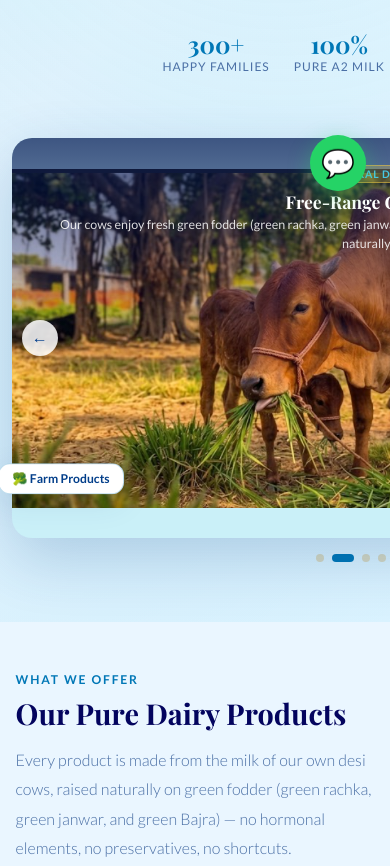
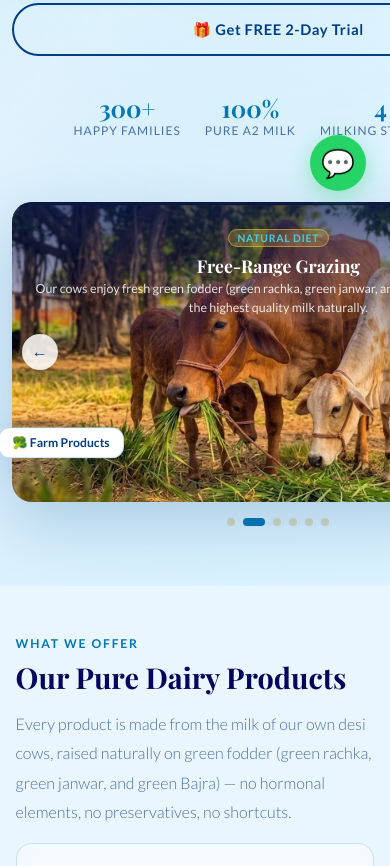
Before and after one commit to BNeetu/milkyroots, a plain HTML site: page index.html in a window 390 px wide. Shown: the part 629-1495 px from the top of the page. Drawn offline with nearby package versions, Linux system fonts and the light colour scheme; a web font is replaced by a local one.

Commit message:
Final constant fix for Hero visibility and slideshow aspect ratio on mobile

```diff
--- a/index.html
+++ b/index.html
@@ -84,7 +84,7 @@ nav{
   min-height:100vh;
   background:linear-gradient(135deg,#CAF0F8 0%,#EAF6FF 45%,#DBF3FF 100%);
   display:flex;align-items:center;
-  padding:90px 3vw 60px;
+  padding:120px 3vw 60px;
   position:relative;overflow:hidden;
 }
 .hero::before{content:'';position:absolute;inset:0;
@@ -104,12 +104,12 @@ nav{
 .hero-stats{display:flex;gap:2rem;flex-wrap:wrap}
 .hero-stat h3{font-size:1.7rem;color:var(--gold);font-family:'Playfair Display',serif;line-height:1}
 .hero-stat p{font-size:.75rem;color:var(--text-muted);text-transform:uppercase;letter-spacing:.08em;margin-top:3px}
-.hero-visual{display:flex;align-items:center;justify-content:center;position:relative}
+.hero-visual{display:flex;align-items:center;justify-content:center;position:relative;width:100%}
 
 /* ── SLIDESHOW ── */
 .slideshow-wrap{position:relative;width:100%;max-width:100%;margin:0 auto}
-.slideshow{position:relative;border-radius:20px;overflow:hidden;box-shadow:0 20px 60px rgba(0,60,130,.20);aspect-ratio:16/9;min-height:400px;width:100%;max-width:800px;margin:0 auto;background:#CAF0F8}
-.slide{position:absolute;inset:0;opacity:0;transition:opacity 1s ease-in-out;background-size:contain;background-position:center;background-repeat:no-repeat}
+.slideshow{position:relative;border-radius:20px;overflow:hidden;box-shadow:0 20px 60px rgba(0,60,130,.20);aspect-ratio:16/9;min-height:450px;width:100%;max-width:800px;margin:0 auto;background:#CAF0F8}
+.slide{position:absolute;inset:0;opacity:0;transition:opacity 1s ease-in-out;background-size:cover;background-position:center;background-repeat:no-repeat}
 .slide.active{opacity:1}
 .slide-overlay{position:absolute;inset:0;background:linear-gradient(180deg,rgba(2,20,80,.70) 0%,transparent 60%)}
 .slide-caption{position:absolute;top:0;left:0;right:0;padding:1.5rem 1.4rem;color:#fff;z-index:2}
@@ -404,6 +404,12 @@ footer strong{color:var(--gold-light)}
 .gallery-item img{width:100%;height:100%;object-fit:cover}
 .gallery-caption{padding:.8rem;background:var(--cream);text-align:center;font-size:.85rem;color:var(--text-muted);border-top:1px solid var(--border)}
 
+/* Push everything down to accommodate the fixed banner (Global Defaults) */
+nav{top:42px}
+.mobile-menu{top:106px}
+.loyalty-banner{top:106px}
+.hero{padding-top:136px}
+
 /* ── RESPONSIVE ── */
 @media(max-width:1200px){
   .hero-inner{gap:1rem}
@@ -413,7 +419,7 @@ footer strong{color:var(--gold-light)}
 @media(max-width:992px){
   .nav-links{display:none}
   .hamburger{display:flex}
-  .hero{padding-top:100px;min-height:auto}
+  .hero{padding-top:120px;min-height:auto}
   .hero-inner{grid-template-columns:1fr;text-align:center}
   .hero-desc{margin:0 auto 2rem}
   .hero-btns{justify-content:center}
@@ -426,6 +432,10 @@ footer strong{color:var(--gold-light)}
 }
 @media(max-width:768px){
   section{padding:50px 4vw}
+  nav{top:54px}
+  .mobile-menu{top:118px}
+  .loyalty-banner{top:118px}
+  .hero{padding-top:200px}
   .hero h1{font-size:2.8rem}
   .promo-banner{font-size:0.75rem;padding:8px 10px;gap:8px}
   .loyalty-banner{font-size:0.8rem;padding:10px}
@@ -437,6 +447,7 @@ footer strong{color:var(--gold-light)}
   .step:last-child{border-bottom:none}
   .trial-intro{grid-template-columns:1fr}
   .health-points{grid-template-columns:1fr}
+  .slideshow{min-height:350px}
 }
 @media(max-width:767px){
   .about-main{grid-template-columns:1fr;gap:2rem;text-align:center}
@@ -460,30 +471,17 @@ footer strong{color:var(--gold-light)}
   .hero-badge{font-size:.7rem;padding:4px 10px}
 }
 @media(max-width:400px){
+  nav{top:72px}
+  .mobile-menu{top:136px}
+  .loyalty-banner{top:136px}
+  .hero{padding-top:260px}
   .hero h1{font-size:1.9rem}
   .promo-banner{flex-direction:column;gap:4px;font-size:0.7rem}
   .logo-text span:first-child{font-size:0.95rem}
   .nav-logo .logo-img{width:36px;height:36px}
   .nav-logo .logo-img svg{width:22px;height:22px}
   nav{height:56px}
-}
-
-/* Push everything down to accommodate the fixed banner (Moved to end for priority) */
-nav{top:42px}
-.mobile-menu{top:106px}
-.loyalty-banner{top:106px}
-.hero{padding-top:136px}
-@media(max-width:768px){
-  nav{top:54px}
-  .mobile-menu{top:118px}
-  .loyalty-banner{top:118px}
-  .hero{padding-top:180px}
-}
-@media(max-width:400px){
-  nav{top:72px}
-  .mobile-menu{top:136px}
-  .loyalty-banner{top:136px}
-  .hero{padding-top:230px}
+  .slideshow{min-height:300px}
 }
 </style>
 </head>
```
